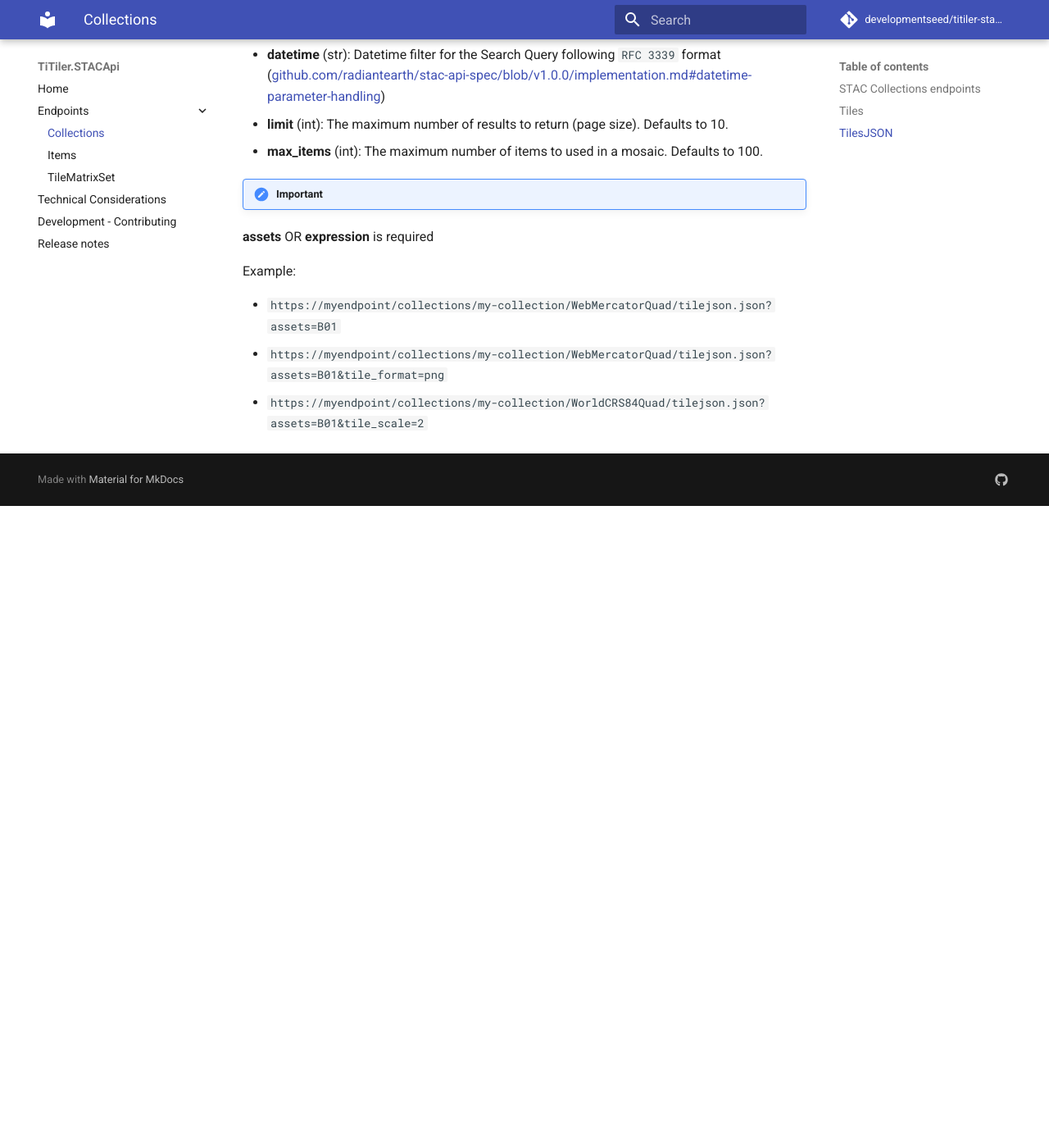
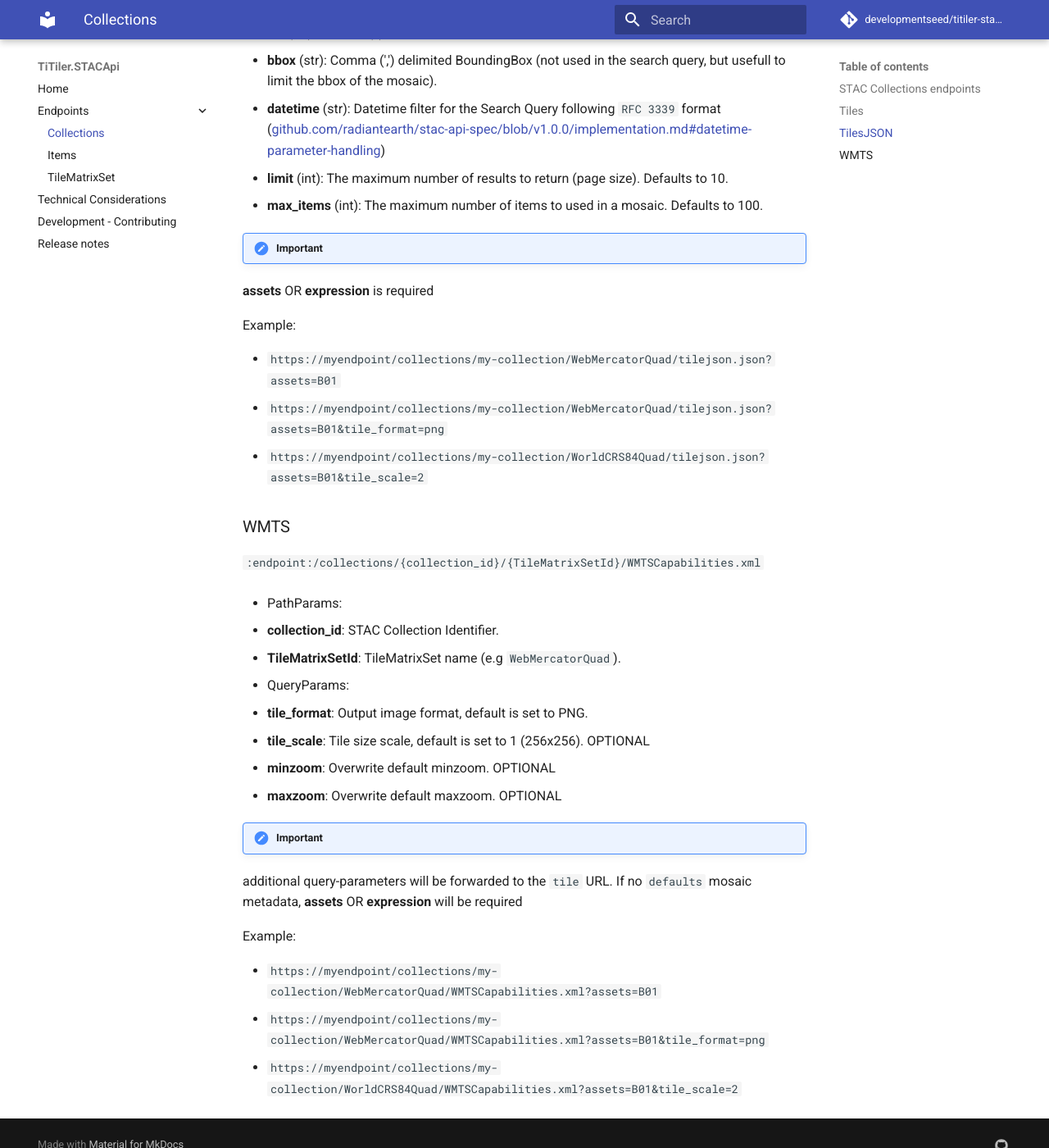
Before and after one commit to developmentseed/titiler-stacapi, an MkDocs documentation site: the page built from docs/src/endpoints/collections_endpoints.md, in a window 1280 px wide and 1400 px high, scrolled down 3574 px. Shown: the whole window at 82% size. Built offline with MkDocs 1.6.1 and Material for MkDocs 9.7.7, drawn with Linux system fonts in a browser that asks for light colours; comment, search, counter and statistics services are not loaded; before the commit the page ends 4191 px from its top, so only the background shows below that; some of the changed text lies outside the part shown.

Commit message:
Revert changes to collections endpoints.md

```diff
--- a/docs/src/endpoints/collections_endpoints.md
+++ b/docs/src/endpoints/collections_endpoints.md
@@ -4,6 +4,7 @@
 | ------ | ---------------------------------------------------------------------------------------- | --------------------------------- | ------------------------------------------------------------- |
 | `GET`  | `/collections/{collection_id}/tiles/{TileMatrixSetId}/{z}/{x}/{y}[@{scale}x][.{format}]` | image/bin                         | Create a web map tile image for a collection and a tile index |
 | `GET`  | `/collections/{collection_id}/{TileMatrixSetId}/tilejson.json`                           | JSON ([TileJSON][tilejson_model]) | Return a Mapbox TileJSON document                             |
+| `GET`  | `/collections/{collection_id}/{TileMatrixSetId}/WMTSCapabilities.xml`                    | XML                               | return OGC WMTS Get Capabilities                              |
 | `GET`  | `/collections/{collection_id}/{TileMatrixSetId}/map`                                     | HTML                              | simple map viewer                                             |
 
 ### Tiles
@@ -107,4 +108,28 @@ Example:
 - `https://myendpoint/collections/my-collection/WebMercatorQuad/tilejson.json?assets=B01&tile_format=png`
 - `https://myendpoint/collections/my-collection/WorldCRS84Quad/tilejson.json?assets=B01&tile_scale=2`
 
+### WMTS
+
+`:endpoint:/collections/{collection_id}/{TileMatrixSetId}/WMTSCapabilities.xml`
+
+- PathParams:
+
+  - **collection_id**: STAC Collection Identifier.
+  - **TileMatrixSetId**: TileMatrixSet name (e.g `WebMercatorQuad`).
+
+- QueryParams:
+  - **tile_format**: Output image format, default is set to PNG.
+  - **tile_scale**: Tile size scale, default is set to 1 (256x256). OPTIONAL
+  - **minzoom**: Overwrite default minzoom. OPTIONAL
+  - **maxzoom**: Overwrite default maxzoom. OPTIONAL
+
+!!! important
+additional query-parameters will be forwarded to the `tile` URL. If no `defaults` mosaic metadata, **assets** OR **expression** will be required
+
+Example:
+
+- `https://myendpoint/collections/my-collection/WebMercatorQuad/WMTSCapabilities.xml?assets=B01`
+- `https://myendpoint/collections/my-collection/WebMercatorQuad/WMTSCapabilities.xml?assets=B01&tile_format=png`
+- `https://myendpoint/collections/my-collection/WorldCRS84Quad/WMTSCapabilities.xml?assets=B01&tile_scale=2`
+
 [tilejson_model]: https://github.com/developmentseed/titiler/blob/2335048a407f17127099cbbc6c14e1328852d619/src/titiler/core/titiler/core/models/mapbox.py#L16-L38
```
